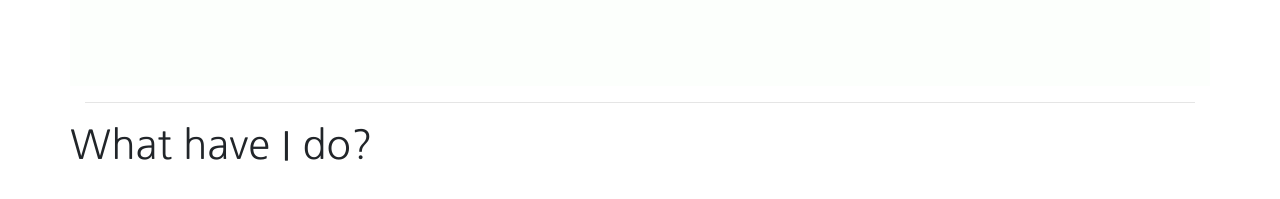
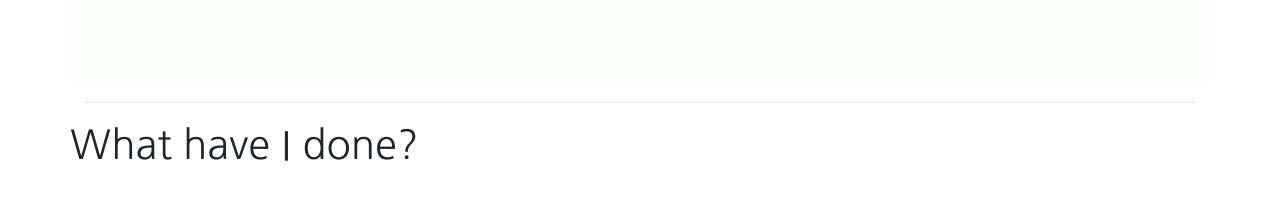
Before and after one commit to cdsbarrera/cdsbarrera.github.io, a website: page index.html in a window 1280 px wide. Shown: the part 2380-2579 px from the top of the page. Drawn offline with nearby package versions, Linux system fonts and the light colour scheme; a web font is replaced by a local one.

Commit message:
Update Typo on Section What have i done

```diff
--- a/index.html
+++ b/index.html
@@ -108,11 +108,11 @@
             </div>
         </div>
         <hr/>
-        <!-- Section What have I do? -->
+        <!-- Section What have I done? -->
         <div class="row full-height" id="my-what-i-do">
             <div class="container-fluid align-self-center">
                 <div class="row mb-4">
-                    <h1>What have I do?</h1>
+                    <h1>What have I done?</h1>
                 </div>
                 <div class="row">
                     <div class="col-md-6 col-sm-12">
```
